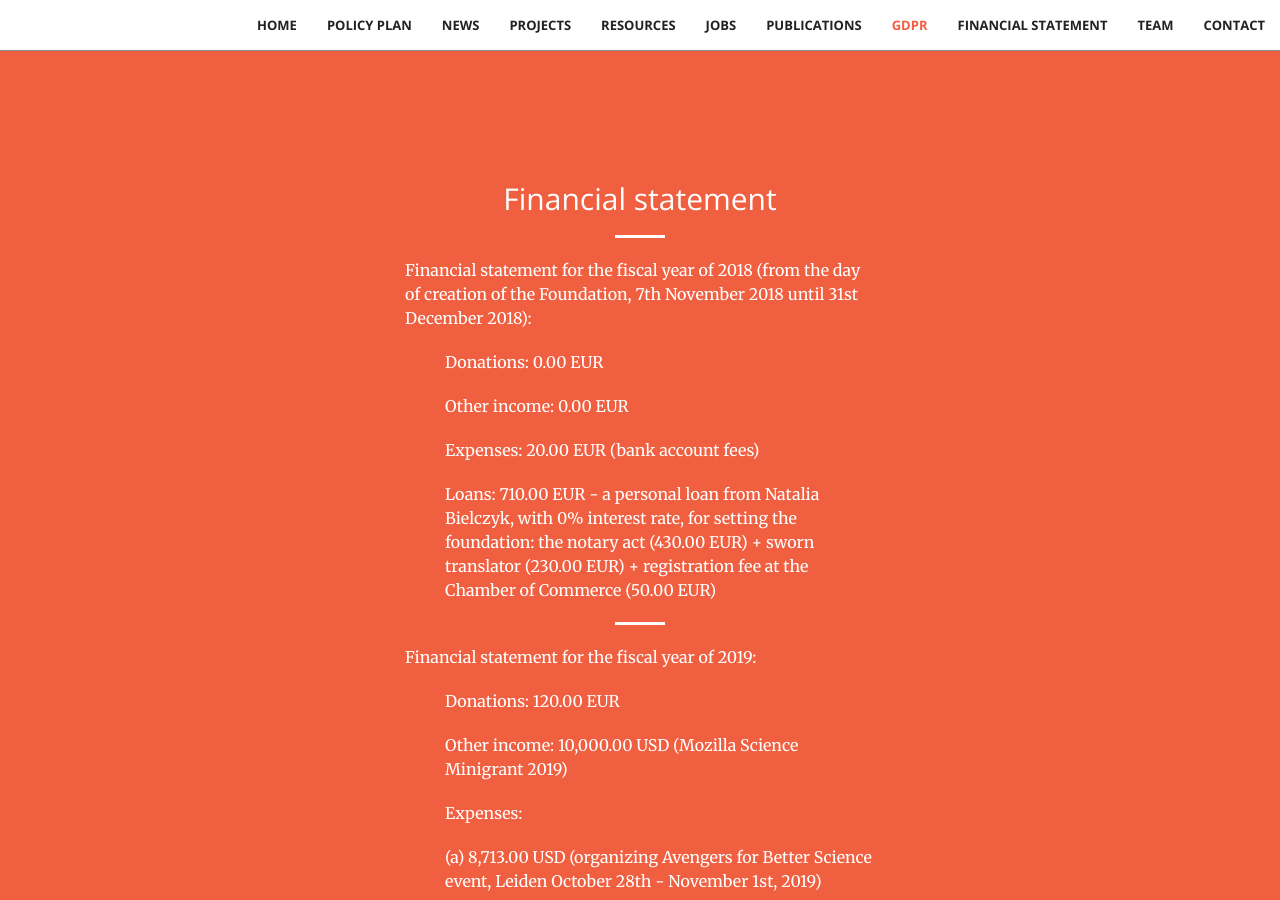
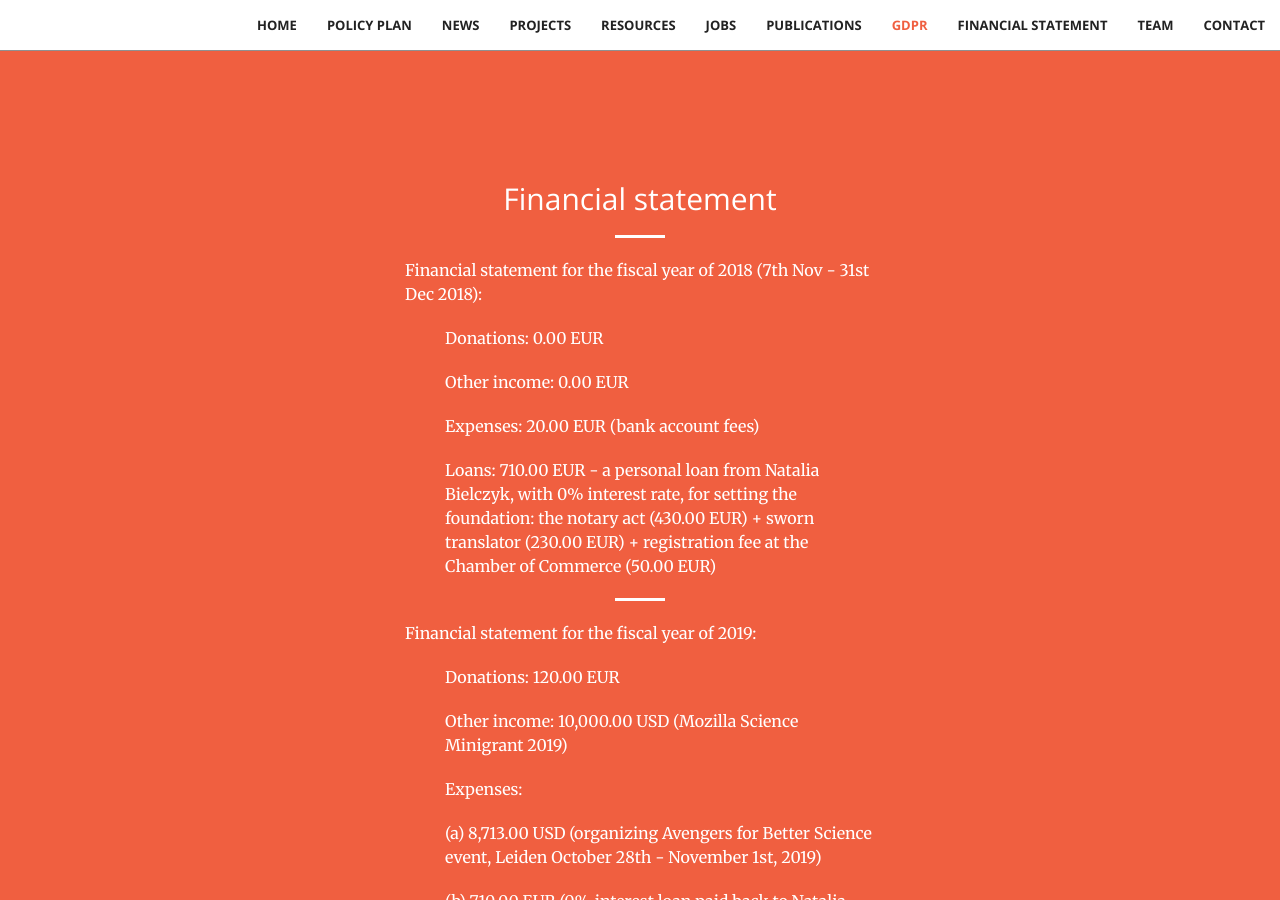
Before and after one commit to stichting-solaris/stichting-solaris.github.io, a Jekyll site: the page built from index.html, in a window 1280 px wide and 900 px high, scrolled down 22153 px. Built offline with Jekyll 4.4.1, drawn with Linux system fonts in a browser that asks for light colours.

Commit message:
Update financial.html

```diff
--- a/_includes/financial.html
+++ b/_includes/financial.html
@@ -12,8 +12,7 @@
                 <p class="text-faded">
 
                     <div class="col-lg-8 col-lg-offset-2 text-left">
-                    <p>Financial statement for the fiscal year of 2018 (from the day of creation of the Foundation,
-                        7th November 2018 until 31st December 2018):</p>
+                    <p>Financial statement for the fiscal year of 2018 (7th Nov - 31st Dec 2018):</p>
 
                     <p class="tab">Donations: 0.00 EUR</p>
                     <p class="tab">Other income: 0.00 EUR</p>
```
